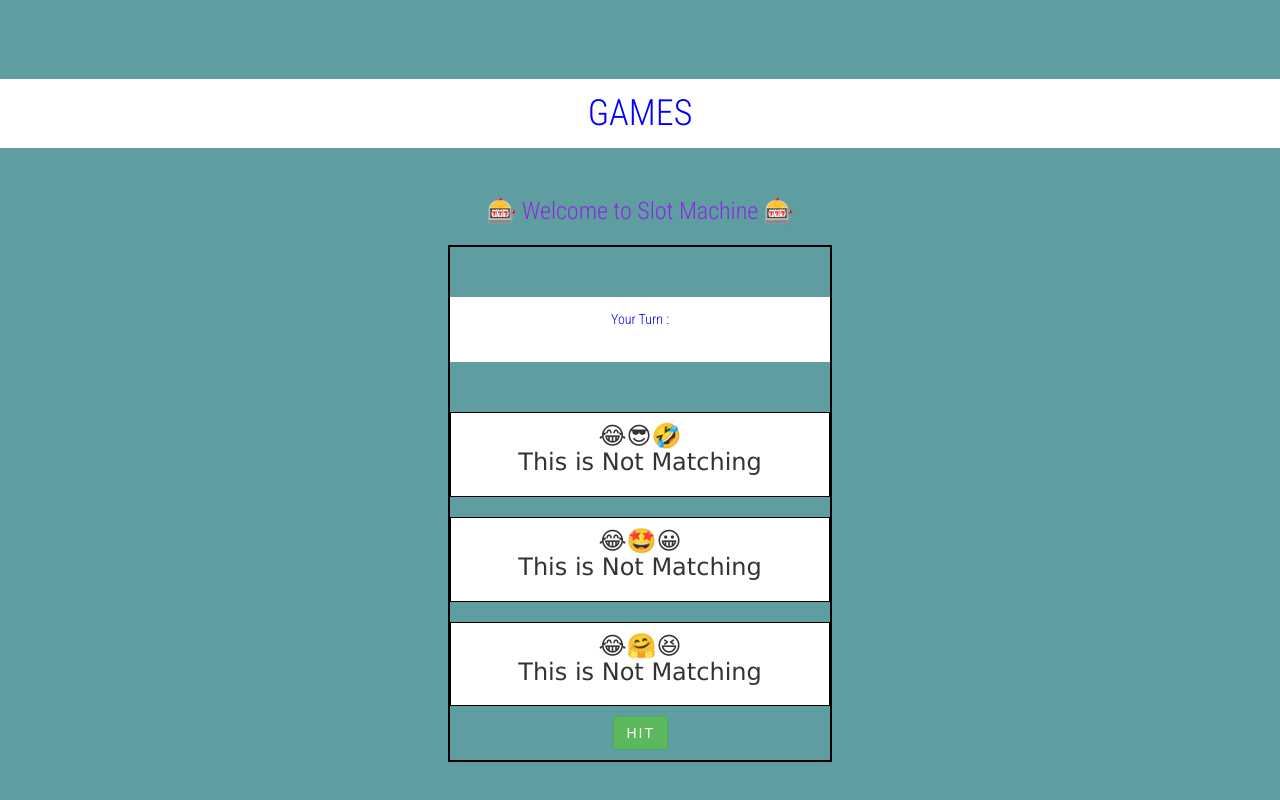
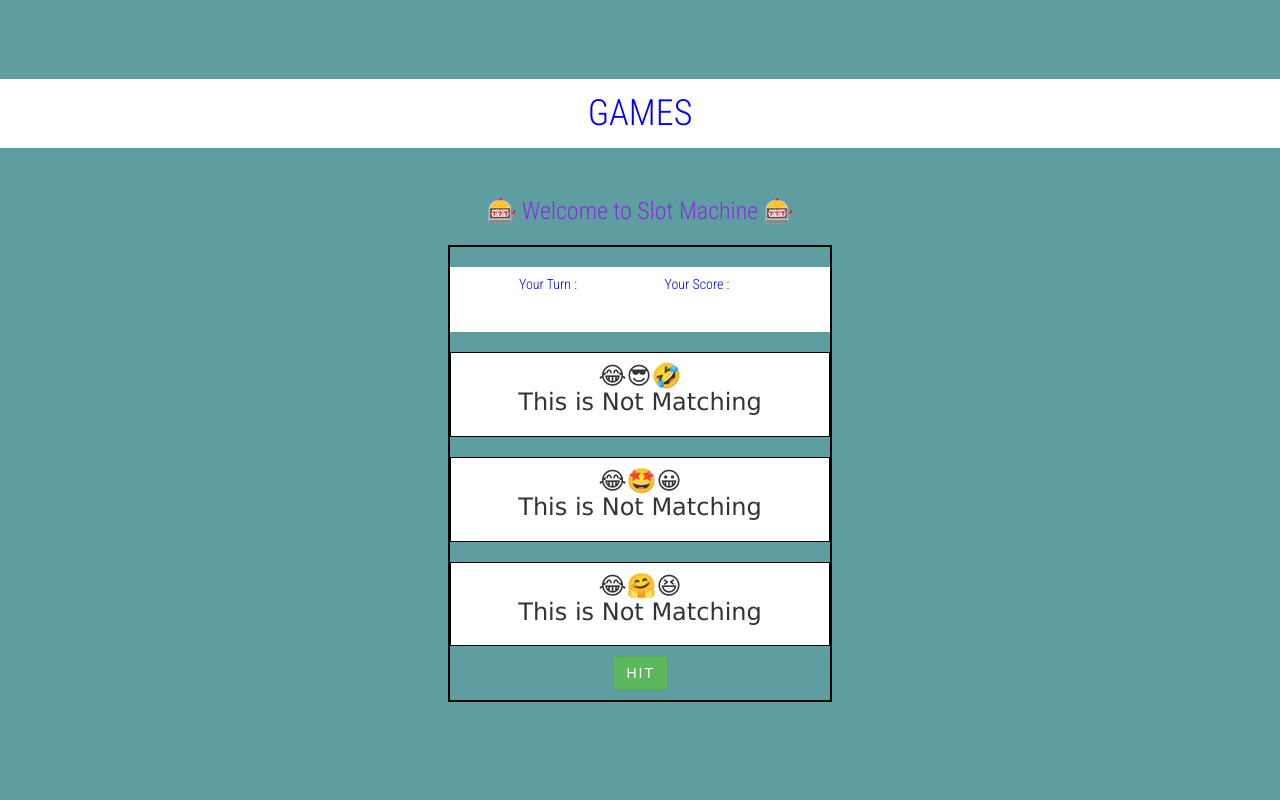
Before and after one commit to anand2132/React_code, a React (Create React App) app: page / in a window 1280 px wide. Shown: the part 822-1622 px from the top of the page. Built offline with nearby package versions, Linux system fonts and the light colour scheme.

Commit message:
Slot game Funtionality Completed

```diff
--- a/src/SlotMachine.jsx
+++ b/src/SlotMachine.jsx
@@ -22,23 +22,51 @@ function Fun(v=""){
 
 }
 let count = 0;
+let score = 0;
 let maxCount = 50;
+let hit = 0;
+
+function myFunction() {
+    var x = document.getElementById("msg");
+    if (x.style.display === "none") {
+      x.style.display = "block";
+    } else {
+      x.style.display = "none";
+    }
+  }
+
+
 function call(){
+    if(count == 0){
+        document.getElementById("btn").innerHTML = "HIT";
+        myFunction();
+    }
     let res = <Match x={Fun(1)} y={Fun(1)} z={Fun(1)} />
     count += 1;
+    hit += 1;
     document.getElementById("count").innerHTML = count;
+    document.getElementById("score").innerHTML = score;
+
     if(count > maxCount){
         count = 0;
         document.getElementById("btn").innerHTML = "Play Again";
-        return document.getElementById("count").innerHTML = "😭 You Lose the Game! 😭";
+        document.getElementById("count").innerHTML = count;
+        myFunction();
+        hit -= 1
+        var result = document.getElementById("msg").innerHTML = "😭 You Lose the Game! 😭<br />Your Total Score is : " + score + "<br />Your Total Hits : " + hit;
+        score = 0;
+        hit = 0;
+        return result;
     }
     if (res.props.x == res.props.y && res.props.y == res.props.z && res.props.z == res.props.x){
         count = 0;
-        document.getElementById("btn").innerHTML = "Play Again";
+        score += 100;
+        document.getElementById("btn").innerHTML = "Continue";
         return (document.getElementById("f1").innerHTML = res.props.x + " " + res.props.y + " " + res.props.z + "<br />" + "This is Matching",
         document.getElementById("f2").innerHTML = res.props.x + " " + res.props.y + " " + res.props.z + "<br />" + "This is Matching",
         document.getElementById("f3").innerHTML = res.props.x + " " + res.props.y + " " + res.props.z + "<br />" + "This is Matching",
-        document.getElementById("count").innerHTML = "😎 Congratulation! You Won the Game 😎"
+        myFunction(),
+        document.getElementById("msg").innerHTML = "😎 Congratulation! You Won the Game 😎"
         );
     }else{
         return (document.getElementById("f1").innerHTML = res.props.x + " " + res.props.y + " " + res.props.z + "<br />" + "This is Not Matching",
@@ -58,14 +86,13 @@ const SlotM = () => {
         <h1 className="heading">GAMES</h1>
         <h1 className="para1">🎰 Welcome to Slot Machine 🎰</h1>
         <div className="slot_machine">
-            <h5 className="heading">Your Turn : <p className="para1" id="count"></p></h5>
+            <p className="para1" style={ {backgroundColor:"#fff"} } id="msg"></p>
+            <h5 className="heading2" style={ {display:"block-ruby"} }><div className="turn">Your Turn : <p className="para1" id="count" style={ {margin:"20px 55px 0px 50px" }}></p></div><div className="score">Your Score : <p className="para1"  id="score"></p></div></h5>
             <h1 className="slot_inner" id="f1"><Match x={Fun(1)} y={Fun(1)} z={Fun(1)} /></h1>
             <h1 className="slot_inner" id="f2"><Match x={Fun(1)} y={Fun(1)} z={Fun(1)} /></h1>
             <h1 className="slot_inner" id="f3"><Match x={Fun(1)} y={Fun(1)} z={Fun(1)} /></h1>
             <button className="btn btn-success slot_btn" id="btn" onClick={call}>HIT</button>
         </div>
-        <h1 id="win_msg" className="para1"></h1>
-        <h1 id="lose_msg" className="para2"></h1>
         </>
     );
 }
--- a/src/index.css
+++ b/src/index.css
@@ -21,6 +21,26 @@ body{
   background-color:#fff;
   padding: 15px;
   font-family: 'Roboto Condensed', sans-serif;
+}
+.heading2{
+  text-align: center;
+  color: blue;
+  text-transform: capitalize;
+  margin: 10px 0px;
+  background-color:#fff;
+  padding-bottom: 20px;
+  font-family: 'Roboto Condensed', sans-serif;
+  display: block ruby;
+}
+.turn{
+  width:30%;
+  height: auto;
+  margin: 10px 35px 0px auto;
+}
+.score{
+  width:30%;
+  height: fit-content;
+  margin: 10px 35px 0px auto;
 }
 .para1,.para2{
   font-family: Verdana, Geneva, Tahoma, sans-serif;
```
